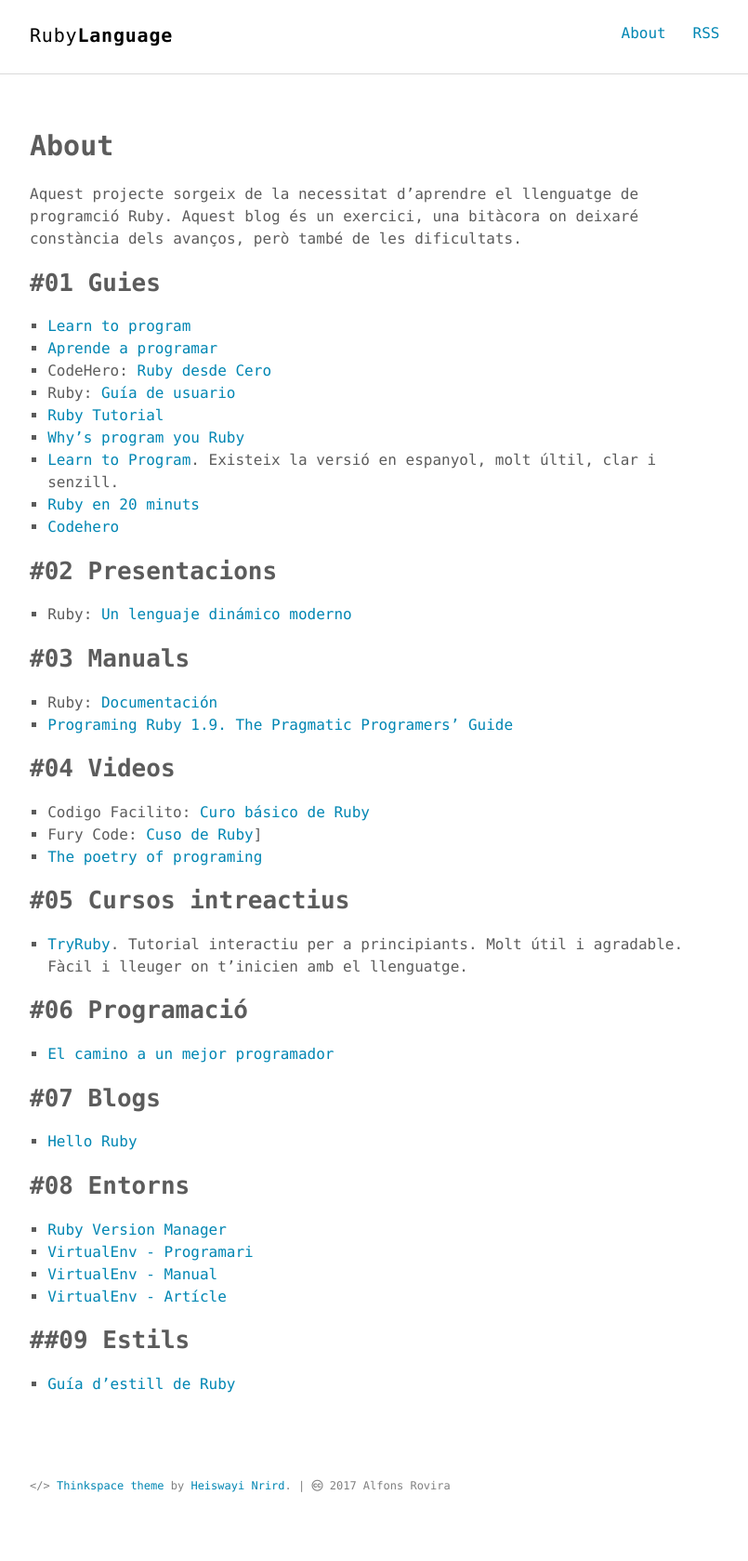
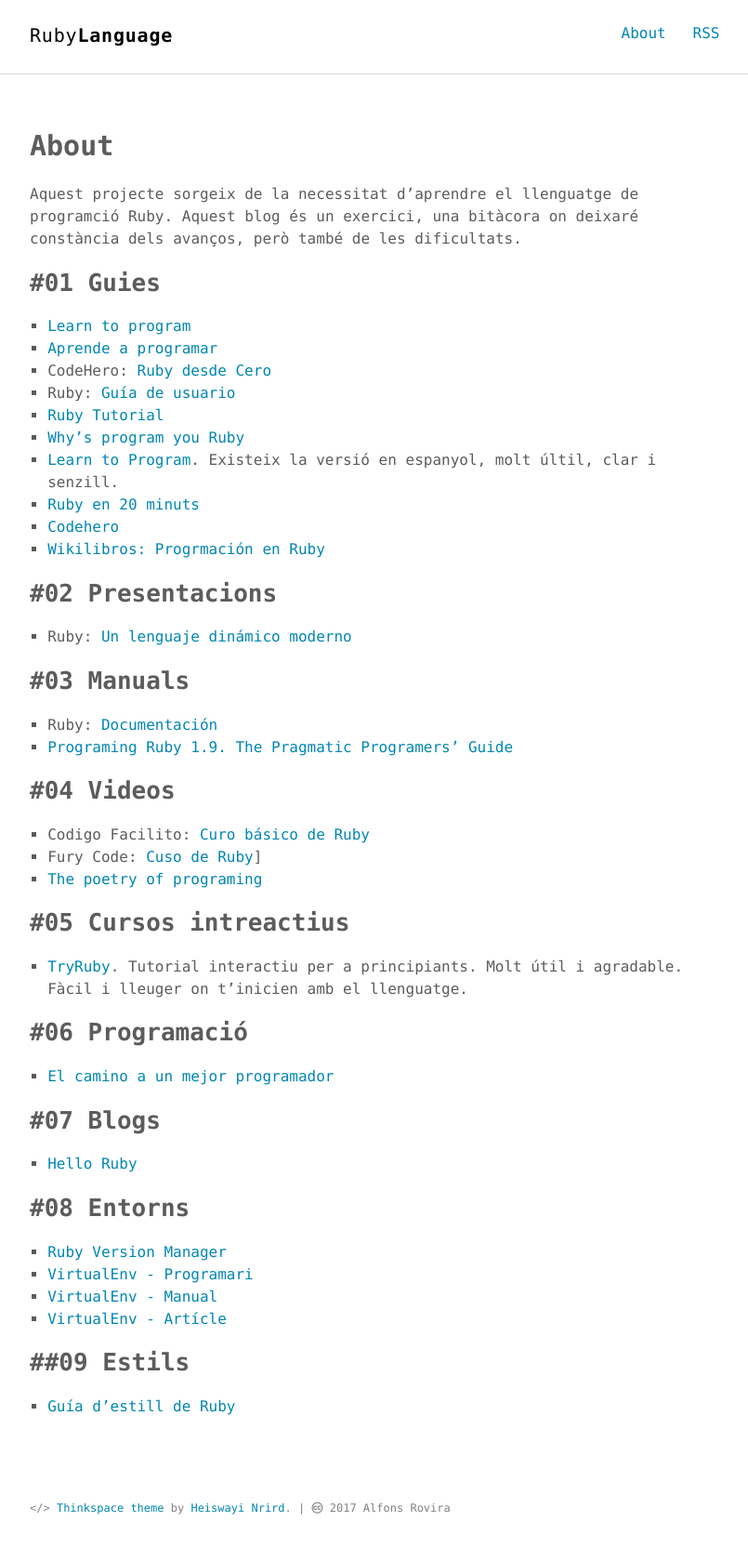
Before and after one commit to inclusa/ruby, a Jekyll site: the page built from about.md, in a window 1280 px wide. Shown: the whole page at 93% size, without its empty margins (232-1037 px from the left). Built offline with Jekyll 4.4.1, drawn with Linux system fonts in a browser that asks for light colours; before the commit the page ends 1655 px from its top, so only the background shows below that.

Commit message:
Wikillibres

```diff
--- a/about.md
+++ b/about.md
@@ -18,6 +18,7 @@ Aquest projecte sorgeix de la necessitat d'aprendre el llenguatge de programció
 - [Learn to Program](https://pine.fm/LearnToProgram/). Existeix la versió en espanyol, molt últil, clar i senzill.
 - [Ruby en 20 minuts](https://www.ruby-lang.org/es/documentation/quickstart/)
 - [Codehero](http://codehero.co/series/ruby-desde-cero.html)
+- [Wikilibros: Progrmación en Ruby](https://es.wikibooks.org/wiki/Programaci%C3%B3n_en_Ruby)
 
 ## #02 Presentacions
 
```
Also changed, not shown: _posts/2017-04-15-operadors.md (+1 -0 lines).
